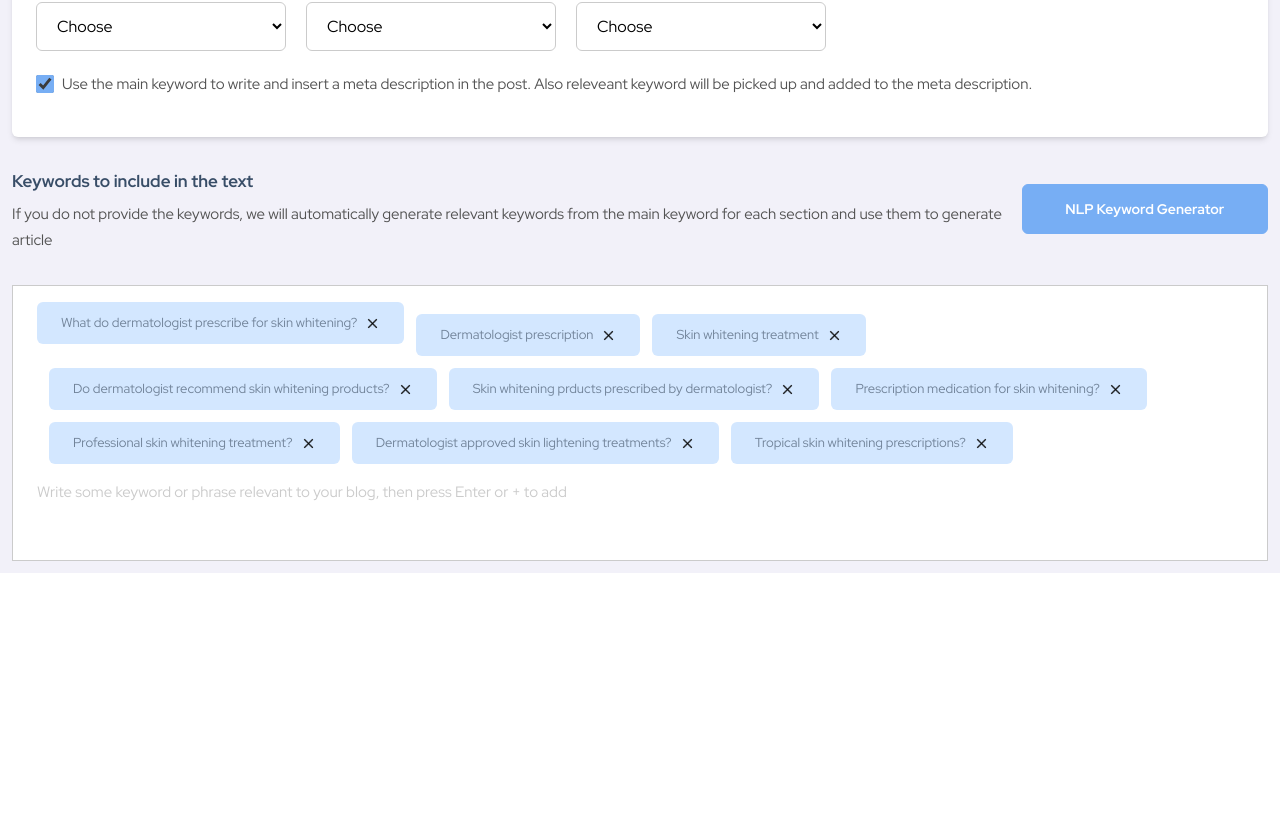
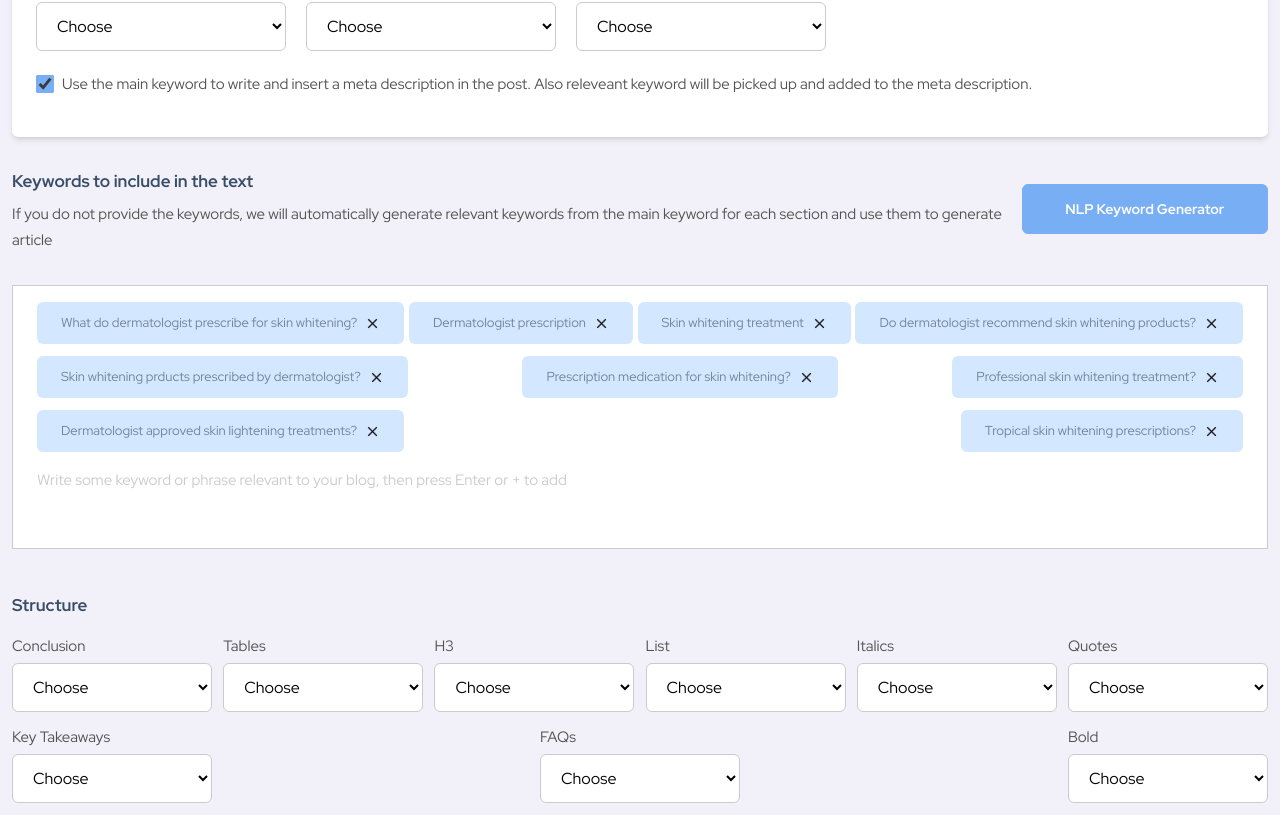
Before and after one commit to AbdulQuayyum/assessment, a Vue app: page / in a window 1280 px wide. Shown: the part 1452-2267 px from the top of the page. Before the commit the page ends 2025 px from the top, so only its background shows below. Built offline with nearby package versions, Linux system fonts and the light colour scheme.

Commit message:
Added Structure...

```diff
--- a/src/Components/Keyword.vue
+++ b/src/Components/Keyword.vue
@@ -14,7 +14,7 @@
         </div>
         <div class="flex mt-8">
             <div contenteditable="true" class="relative bg-[#fff] border-[#CBCBCB] border-[1px] py-4 px-6">
-                <div class="flex flex-row flex-wrap space-x-3 space-y-3">
+                <div class="flex flex-row flex-wrap justify-between gap-y-3">
                     <div class="bg-[#D3E7FF] flex flex-row items-center space-x-2 h-fit rounded-md py-2 px-6">
                         <span class="text-center text-[#718399] text-[13px] font-[400] leading-[26px]">What do dermatologist
                             prescribe for skin whitening?</span>
--- a/src/Components/SEO.vue
+++ b/src/Components/SEO.vue
@@ -34,7 +34,7 @@
                 </div>
             </div>
             <div class="flex flex-row items-center space-x-2">
-                <input type="checkbox" checked class="h-[18px] w-[18px] accent-[#77AEF4]" name="checkbox03" id="checkbox03">
+                <input type="checkbox" checked class="h-[18px] w-[18px] accent-[#77AEF4]" name="checkbox04" id="checkbox04">
                 <label for="checkbox02" class=" text-[#525252] text-[15px] font-[400] leading-[26px]">Use the main keyword to write and insert a meta description in the post. Also releveant keyword will be picked up and added to the meta description.</label>
             </div>
         </div>
--- /dev/null
+++ b/src/Components/Structure.vue
@@ -0,0 +1,89 @@
+<template>
+    <div class="flex flex-col py-3 mx-3 mt-4">
+        <div>
+            <span class="text-[#384D67] text-[17px] font-[700] leading-8">Structure</span>
+        </div>
+        <div class="flex flex-row flex-wrap justify-between mt-3 gap-y-3">
+            <div class="flex flex-col space-y-1">
+                <span
+                    class="flex flex-row items-center text-[#525252] text-[15px] font-[400] leading-[26px]">Conclusion</span>
+                <select class="bg-[#fff] border-[#CBCBCB] border-[1px] py-3 px-4 rounded-md w-full sm:w-[200px]">
+                    <option selected>Choose</option>
+                    <option value="no">Yes</option>
+                    <option value="yes">No</option>
+                </select>
+            </div>
+            <div class="flex flex-col space-y-1">
+                <span class="flex flex-row items-center text-[#525252] text-[15px] font-[400] leading-[26px]">Tables</span>
+                <select class="bg-[#fff] border-[#CBCBCB] border-[1px] py-3 px-4 rounded-md w-full sm:w-[200px]">
+                    <option selected>Choose</option>
+                    <option value="no">Yes</option>
+                    <option value="yes">No</option>
+                </select>
+            </div>
+            <div class="flex flex-col space-y-1">
+                <span class="flex flex-row items-center text-[#525252] text-[15px] font-[400] leading-[26px]">H3</span>
+                <select class="bg-[#fff] border-[#CBCBCB] border-[1px] py-3 px-4 rounded-md w-full sm:w-[200px]">
+                    <option selected>Choose</option>
+                    <option value="no">Yes</option>
+                    <option value="yes">No</option>
+                </select>
+            </div>
+            <div class="flex flex-col space-y-1">
+                <span class="flex flex-row items-center text-[#525252] text-[15px] font-[400] leading-[26px]">List</span>
+                <select class="bg-[#fff] border-[#CBCBCB] border-[1px] py-3 px-4 rounded-md w-full sm:w-[200px]">
+                    <option selected>Choose</option>
+                    <option value="no">Yes</option>
+                    <option value="yes">No</option>
+                </select>
+            </div>
+            <div class="flex flex-col space-y-1">
+                <span class="flex flex-row items-center text-[#525252] text-[15px] font-[400] leading-[26px]">Italics</span>
+                <select class="bg-[#fff] border-[#CBCBCB] border-[1px] py-3 px-4 rounded-md w-full sm:w-[200px]">
+                    <option selected>Choose</option>
+                    <option value="no">Yes</option>
+                    <option value="yes">No</option>
+                </select>
+            </div>
+            <div class="flex flex-col space-y-1">
+                <span class="flex flex-row items-center text-[#525252] text-[15px] font-[400] leading-[26px]">Quotes</span>
+                <select class="bg-[#fff] border-[#CBCBCB] border-[1px] py-3 px-4 rounded-md w-full sm:w-[200px]">
+                    <option selected>Choose</option>
+                    <option value="no">Yes</option>
+                    <option value="yes">No</option>
+                </select>
+            </div>
+            <div class="flex flex-col space-y-1">
+                <span class="flex flex-row items-center text-[#525252] text-[15px] font-[400] leading-[26px]">Key
+                    Takeaways</span>
+                <select class="bg-[#fff] border-[#CBCBCB] border-[1px] py-3 px-4 rounded-md w-full sm:w-[200px]">
+                    <option selected>Choose</option>
+                    <option value="no">Yes</option>
+                    <option value="yes">No</option>
+                </select>
+            </div>
+            <div class="flex flex-col space-y-1">
+                <span class="flex flex-row items-center text-[#525252] text-[15px] font-[400] leading-[26px]">FAQs</span>
+                <select class="bg-[#fff] border-[#CBCBCB] border-[1px] py-3 px-4 rounded-md w-full sm:w-[200px]">
+                    <option selected>Choose</option>
+                    <option value="no">Yes</option>
+                    <option value="yes">No</option>
+                </select>
+            </div>
+            <div class="flex flex-col space-y-1">
+                <span class="flex flex-row items-center text-[#525252] text-[15px] font-[400] leading-[26px]">Bold</span>
+                <select class="bg-[#fff] border-[#CBCBCB] border-[1px] py-3 px-4 rounded-md w-full sm:w-[200px]">
+                    <option selected>Choose</option>
+                    <option value="no">Yes</option>
+                    <option value="yes">No</option>
+                </select>
+            </div>
+        </div>
+
+    </div>
+</template>
+<script>
+export default {
+
+}
+</script>
--- a/src/Views/Projects.vue
+++ b/src/Views/Projects.vue
@@ -7,6 +7,7 @@
             <MediaHub />
             <SEO />
             <Keyword />
+            <Structure />
         </main>
     </div>
 </template>
@@ -18,10 +19,11 @@ import CoreSettings from "../Components/CoreSettings.vue"
 import MediaHub from '../Components/MediaHub.vue';
 import SEO from '../Components/SEO.vue';
 import Keyword from '../Components/Keyword.vue';
+import Structure from '../Components/Structure.vue';
 
 export default {
     name: "Projects",
-    components: { Navbar, Header, CoreSettings, MediaHub, SEO, Keyword }
+    components: { Navbar, Header, CoreSettings, MediaHub, SEO, Keyword, Structure }
 
 }
 </script>
```
